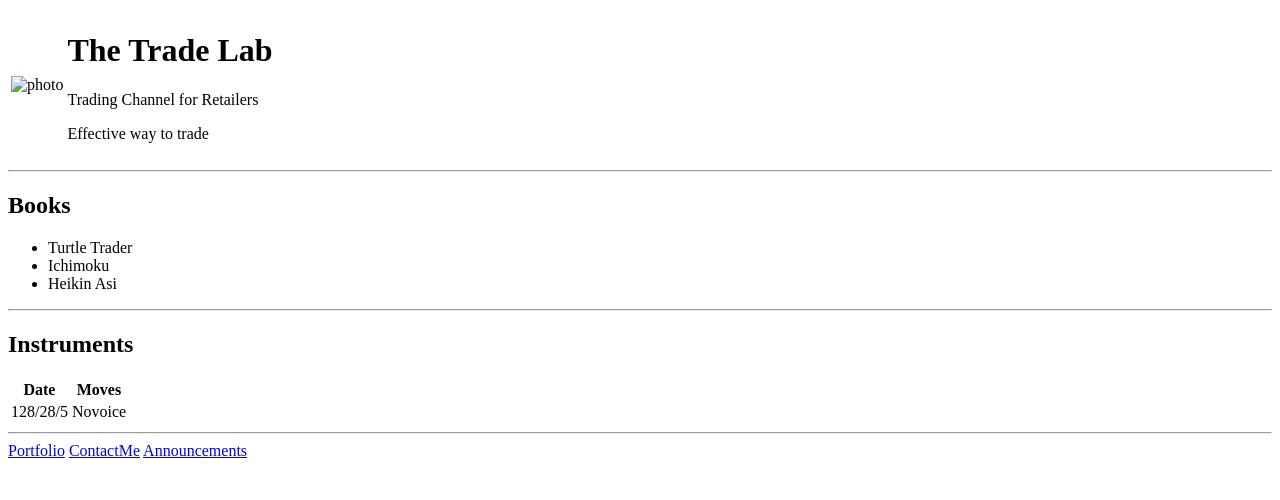
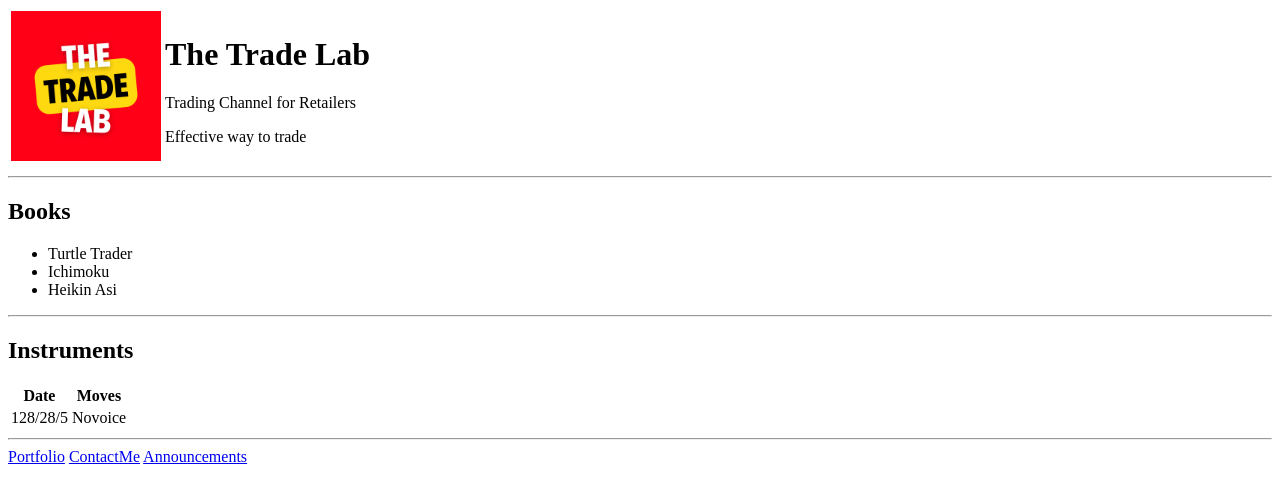
Before and after one commit to thetradelab/cv, a plain HTML site: page index.html in a window 1280 px wide. Drawn offline with Linux system fonts and the light colour scheme; the site is published under a folder, as on GitHub Pages, so addresses that start at the root find nothing.

Commit message:
add image path

```diff
--- a/index.html
+++ b/index.html
@@ -10,7 +10,7 @@
 
     <table>
         <tr>
-            <td><img src="/images/Trade.png" alt="photo" width="150px" height="150px"></td>
+            <td><img src="images/Trade.png" alt="photo" width="150px" height="150px"></td>
             <td>
                 <h1>The Trade Lab</h1>
                 <p>Trading Channel for Retailers</p>
```
